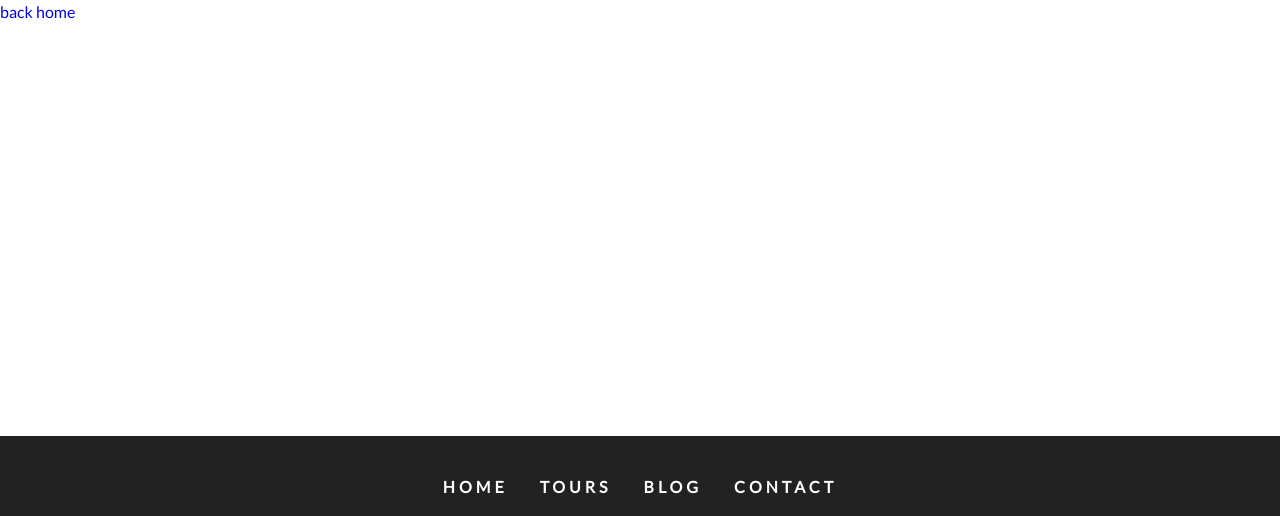
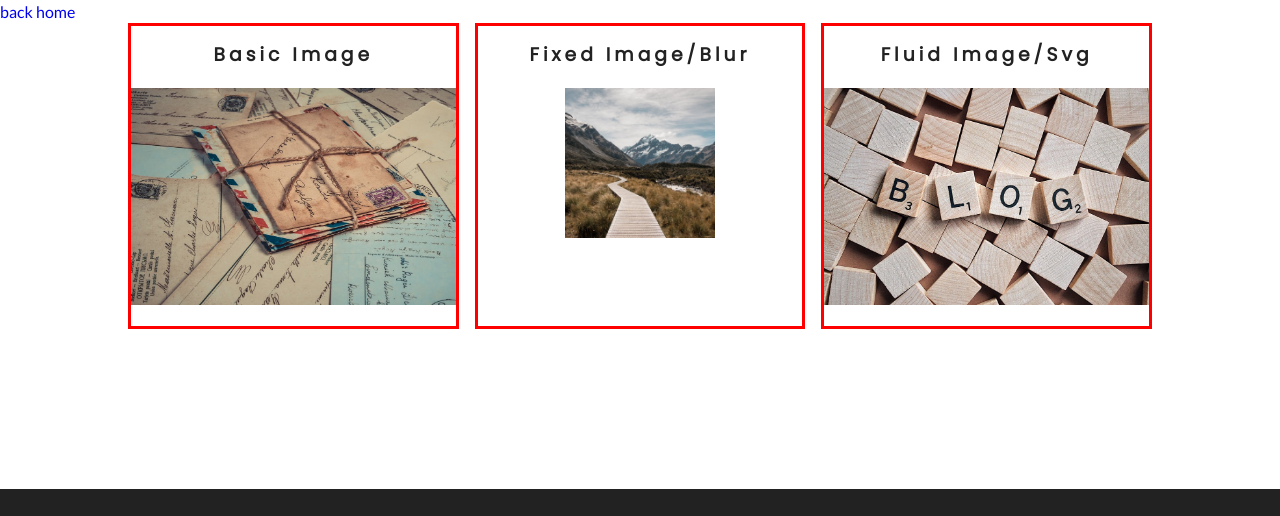
Before and after one commit to flast1k/gatsby-example-project, a Gatsby site: page /blog in a window 1280 px wide. Shown: the part 169-685 px from the top of the page. Built offline with nearby package versions, Linux system fonts and the light colour scheme; Gatsby itself is replaced by a stand-in of ours.

Commit message:
add gatsby-image example

```diff
--- /dev/null
+++ b/src/examples/Images.js
@@ -0,0 +1,70 @@
+import React from 'react';
+import { graphql, useStaticQuery } from 'gatsby';
+import styled from 'styled-components';
+import Img from 'gatsby-image';
+
+import img from '../images/connectBcg.jpeg';
+
+const getImages = graphql`
+  query Images {
+    fixed: file(relativePath: { eq: "defaultBcg.jpeg" }) {
+      childImageSharp {
+        fixed(width: 150, height: 150, grayscale: true) {
+          ...GatsbyImageSharpFixed
+        }
+      }
+    }
+    fluid: file(relativePath: { eq: "blogBcg.jpeg" }) {
+      childImageSharp {
+        fluid {
+          ...GatsbyImageSharpFluid_tracedSVG
+        }
+      }
+    }
+  }
+`;
+
+const Images = () => {
+  const data = useStaticQuery(getImages);
+  console.log(data);
+
+  return (
+    <Wrapper>
+      <article>
+        <h3>basic image</h3>
+        <img src={img} className="basic" />
+      </article>
+      <article>
+        <h3>fixed image/blur</h3>
+        <Img fixed={data.fixed.childImageSharp.fixed} />
+      </article>
+      <article>
+        <h3>fluid image/svg</h3>
+        <Img fluid={data.fluid.childImageSharp.fluid} />
+      </article>
+    </Wrapper>
+  );
+};
+
+const Wrapper = styled.div`
+  text-align: center;
+  text-transform: capitalize;
+  width: 80vw;
+  margin: 0 auto 10rem auto;
+  article {
+    border: 3px solid red;
+    padding: 1rem 0;
+  }
+
+  .basic {
+    width: 100%;
+  }
+
+  @media (min-width: 992px) {
+    display: grid;
+    grid-template-columns: repeat(3, 1fr);
+    grid-column-gap: 1rem;
+  }
+`;
+
+export default Images;
--- a/src/pages/blog.js
+++ b/src/pages/blog.js
@@ -2,11 +2,14 @@
 import { Link } from 'gatsby';
 
 import Layout from '../components/Layout';
+import Images from '../examples/Images';
 
 const Blog = () => {
   return (
     <Layout>
-      Hello from blog page<Link to="/">back home</Link>
+      Hello from blog page
+      <Link to="/">back home</Link>
+      <Images />
     </Layout>
   );
 };
```
